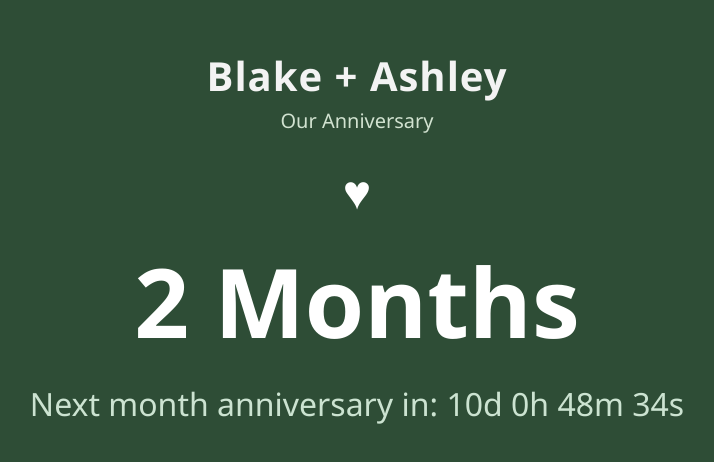
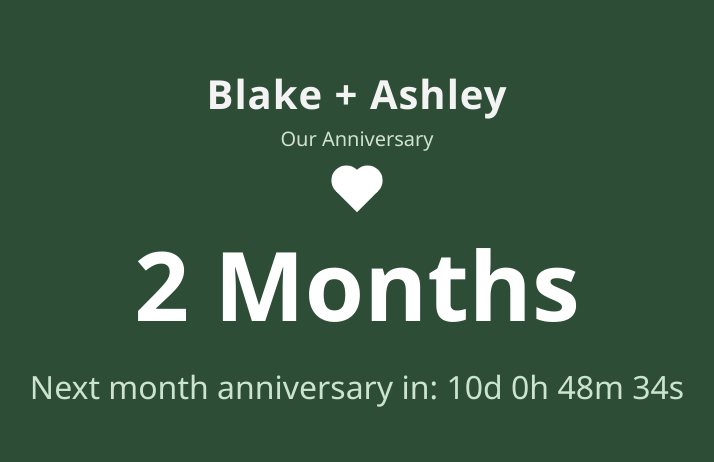
Before and after one commit to BlakeBaird2/anniversary-tracker, a plain HTML site: page index.html in a window 1280 px wide. Shown: the part 180-642 px from the top of the page, without its empty margins (283-997 px from the left). Drawn offline with Linux system fonts and the light colour scheme.

Commit message:
Replace Unicode heart with CSS heart for Safari compatibility

```diff
--- a/index.html
+++ b/index.html
@@ -10,7 +10,7 @@
   <div class="container">
     <h2 id="title">Blake + Ashley</h2>
     <h3 id="subtitle">Our Anniversary</h3>
-    <div id="heart">&#x2665;</div>
+    <div class="heart-shape"></div>
     <h1 id="months">0 Months</h1>
     <p id="countdown">Loading...</p>
   </div>
--- a/style.css
+++ b/style.css
@@ -33,11 +33,36 @@ body {
   color: #d1e2d0;
 }
 
-#heart {
-  font-size: 3rem;
-  margin: 0.75rem 0;
-  color: #ffffff; /* or #f3f3f3 to match your title */
+.heart-shape {
+  width: 30px;
+  height: 30px;
+  background-color: #ffffff;
+  position: relative;
+  transform: rotate(-45deg);
+  margin: 0.75rem auto;
 }
+
+.heart-shape::before,
+.heart-shape::after {
+  content: "";
+  width: 30px;
+  height: 30px;
+  background-color: #ffffff;
+  border-radius: 50%;
+  position: absolute;
+}
+
+.heart-shape::before {
+  top: -15px;
+  left: 0;
+}
+
+.heart-shape::after {
+  left: 15px;
+  top: 0;
+}
+
+
 
 /* Big number styling */
 #months {
```
